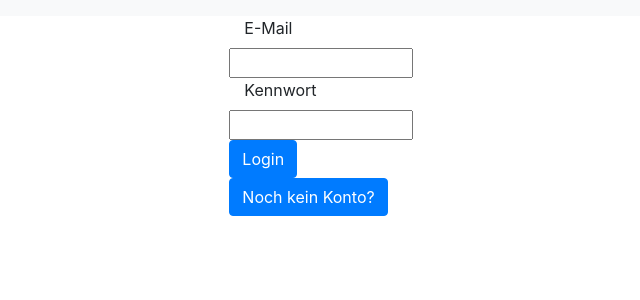
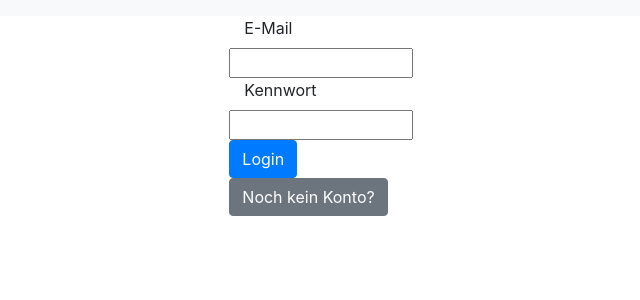
Before and after one commit to ibozorus/vue_frontend, a Vue app: page / in a window 1280 px wide. Shown: the top 300 px of the page, without its empty margins (304-944 px from the left). Built offline with nearby package versions, Linux system fonts and the light colour scheme.

Commit message:
ZAUFDSSDFS

```diff
--- a/index.html
+++ b/index.html
@@ -2,13 +2,13 @@
 <html lang="de">
 <head>
     <meta charset="UTF-8">
-    <link rel="icon" href="/favicon.ico">
+    <link rel="icon" href="/favicon.svg">
     <link rel="stylesheet" href="https://cdn.jsdelivr.net/npm/bootstrap@4.3.1/dist/css/bootstrap.min.css"
           integrity="sha384-ggOyR0iXCbMQv3Xipma34MD+dH/1fQ784/j6cY/iJTQUOhcWr7x9JvoRxT2MZw1T" crossorigin="anonymous">
     <meta name="viewport" content="width=device-width, initial-scale=1.0">
     <script src="https://kit.fontawesome.com/23f87b3f5a.js" crossorigin="anonymous"></script>
     <script src="https://ajax.googleapis.com/ajax/libs/jquery/3.6.4/jquery.min.js"></script>
-    <title>Vite App</title>
+    <title>Notebook App</title>
 </head>
 <body>
 <div id="app"></div>
--- a/src/components/LoginPage.vue
+++ b/src/components/LoginPage.vue
@@ -85,7 +85,7 @@ export default {
         </div>
         <div class="row col-12 align-self-center">
             <div class="col-2 align-self-center offset-5">
-                <button @click="changeToRegisterPage()" class="btn btn-primary">Noch kein Konto?</button>
+                <button @click="changeToRegisterPage()" class="btn btn-secondary">Noch kein Konto?</button>
             </div>
         </div>
         <!--        <div class="row col-12 align-self-center">-->
```
Also changed, not shown: public/favicon.svg (added), 1 other file (tests, documents, lock files or other folders).
